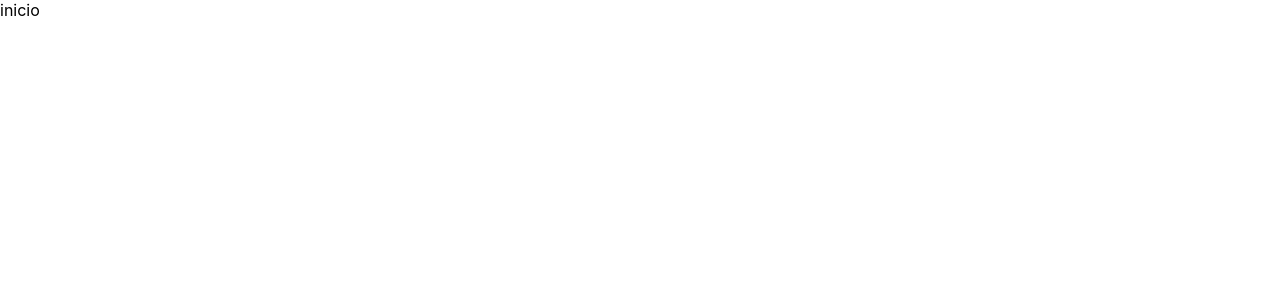
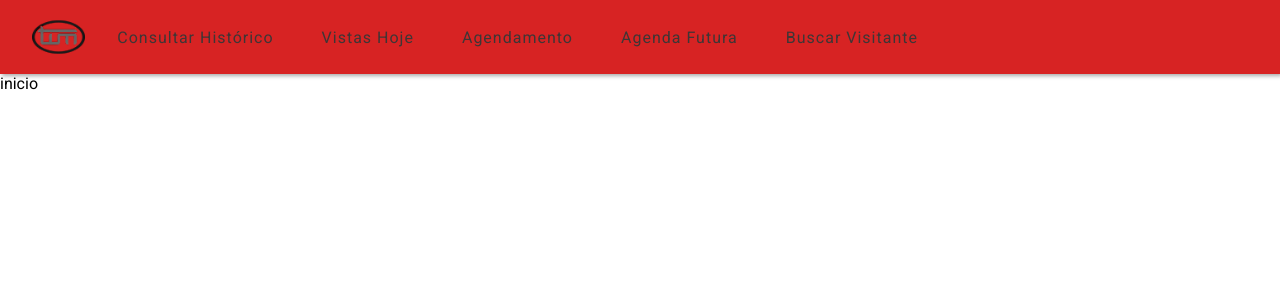
Before and after one commit to bruno-corso/portal-visitas, a React (Create React App) app: page / in a window 1280 px wide. Shown: the top 300 px of the page. Built offline with nearby package versions, Linux system fonts and the light colour scheme.

Commit message:
menu estruturado

```diff
--- a/public/index.html
+++ b/public/index.html
@@ -1,20 +1,23 @@
 <!DOCTYPE html>
 <html lang="en">
+
 <head>
   <meta charset="utf-8" />
   <link rel="icon" href="%PUBLIC_URL%/favicon.ico" />
   <meta name="viewport" content="width=device-width, initial-scale=1" />
   <meta name="theme-color" content="#000000" />
-    <meta
-      name="description"
-      content="Web site created using create-react-app"
-    />
+  <meta name="description" content="Web site created using create-react-app" />
   <link rel="apple-touch-icon" href="%PUBLIC_URL%/logo192.png" />
   <link rel="manifest" href="%PUBLIC_URL%/manifest.json" />
+  <link rel="preconnect" href="https://fonts.googleapis.com">
+  <link rel="preconnect" href="https://fonts.gstatic.com" crossorigin>
+  <link href="https://fonts.googleapis.com/css2?family=Roboto:wght@400;700&display=swap" rel="stylesheet">
   <title>Portal Visitas</title>
 </head>
+
 <body>
   <noscript>You need to enable JavaScript to run this app.</noscript>
   <div id="root"></div>
 </body>
+
 </html>
--- a/src/App.css
+++ b/src/App.css
@@ -1,38 +1,3 @@
 .App {
   text-align: center;
 }
-
-.App-logo {
-  height: 40vmin;
-  pointer-events: none;
-}
-
-@media (prefers-reduced-motion: no-preference) {
-  .App-logo {
-    animation: App-logo-spin infinite 20s linear;
-  }
-}
-
-.App-header {
-  background-color: #282c34;
-  min-height: 100vh;
-  display: flex;
-  flex-direction: column;
-  align-items: center;
-  justify-content: center;
-  font-size: calc(10px + 2vmin);
-  color: white;
-}
-
-.App-link {
-  color: #61dafb;
-}
-
-@keyframes App-logo-spin {
-  from {
-    transform: rotate(0deg);
-  }
-  to {
-    transform: rotate(360deg);
-  }
-}
--- a/src/App.js
+++ b/src/App.js
@@ -1,21 +1,23 @@
 import { BrowserRouter, Route, Routes } from 'react-router-dom';
 import './App.css';
+import Menu from './Componentes/Menu';
 
 function App() {
   return (
     //Criando estrutura de mapeamento de renderização dos componentes
     <BrowserRouter>
+    <Menu/>
       <Routes>
         {/* O caminho inicial base é '/' */}
         <Route path='/' >
-          <Route index element={'inicio'}/>
+          <Route index element={'\n\ninicio'}/>
           <Route path='consulta-historico' element={'aqui será consultado o histórico das visitas'}/>
           <Route path='visitacao-hoje' element={'quem está na empresa hoje'}/>
           <Route path='agendamento' element={'aqui vai fazer o agendamento de visitas futuras'}/>
           <Route path='agenda' element={'aqui vai vizualizar visitas futuras'}/>
           <Route path='visitante' element={'aqui consulta um visitante em específico'}/>
         </Route>
-        <Route path='*' element={'bug'}/>
+        <Route path='*' element={'ERROR - PÁGINA NÃO ENCONTRADA'}/>
       </Routes>
     </BrowserRouter>
 
--- /dev/null
+++ b/src/Componentes/Menu/Menu.module.css
@@ -0,0 +1,25 @@
+.navegacao {
+    display: flex;
+    /* justify-content: space-between; */
+    padding: 0.75rem 2.5%;
+    background-color: #D72323;
+    align-items: center;
+    box-shadow: 2px 2px 4px #aaa;
+}
+
+.logo {
+    height: 50px;
+    margin-right: 2rem;
+}
+
+
+@media (max-width: 767px) {
+    .navegacao {
+        flex-direction: column;
+        gap: 0.5rem;
+    }
+
+    .logo {
+        margin-right: 0;
+    }
+}
--- /dev/null
+++ b/src/Componentes/Menu/index.jsx
@@ -0,0 +1,29 @@
+import styles from './Menu.module.css'
+import MenuLink from '../MenuLink';
+
+const Menu = () => {
+    return (
+        <header className={styles.menu}>
+            <nav className={styles.navegacao}>
+                <img className={styles.logo} src='/imagem_Tum.png'/>
+                <MenuLink to='/consulta-historico'>
+                    Consultar Histórico
+                </MenuLink>
+                <MenuLink to='/visitacao-hoje'>
+                    Vistas Hoje
+                </MenuLink>
+                <MenuLink to='/agendamento'>
+                    Agendamento
+                </MenuLink>
+                <MenuLink to='/agenda'>
+                    Agenda Futura
+                </MenuLink>
+                <MenuLink to='/visitante'>
+                    Buscar Visitante
+                </MenuLink>
+            </nav>
+        </header>
+    );
+}
+
+export default Menu;
--- /dev/null
+++ b/src/Componentes/MenuLink/MenuLink.module.css
@@ -0,0 +1,20 @@
+.link_ativo{
+    font-weight: bold;
+}
+
+.link{
+    color: #3E3636;
+    text-decoration: none;
+    margin-right: 3rem;
+    letter-spacing: 1px;
+}
+
+.link:hover {
+    text-decoration: underline;
+}
+
+@media (max-width: 767px) {
+    .link{
+        margin-right: 0
+    }
+}
--- /dev/null
+++ b/src/Componentes/MenuLink/index.jsx
@@ -0,0 +1,16 @@
+import { NavLink } from 'react-router-dom';
+import styles from './MenuLink.module.css'
+
+const MenuLink = ({to, children}) => {
+    return (
+        <NavLink
+            to={to}
+            className={ ({ isActive }) =>
+                isActive ? ` ${styles.link_ativo} ${styles.link} ` : styles.link}
+        >
+            {children}
+        </NavLink>
+    );
+}
+
+export default MenuLink;
--- a/src/index.css
+++ b/src/index.css
@@ -1,8 +1,6 @@
 body {
   margin: 0;
-  font-family: -apple-system, BlinkMacSystemFont, 'Segoe UI', 'Roboto', 'Oxygen',
-    'Ubuntu', 'Cantarell', 'Fira Sans', 'Droid Sans', 'Helvetica Neue',
-    sans-serif;
+  font-family: 'Roboto', sans-serif;
   -webkit-font-smoothing: antialiased;
   -moz-osx-font-smoothing: grayscale;
 }
```
Also changed, not shown: public/imagem_Tum.png (added). Lines whose indentation alone changed are shown as unchanged.
